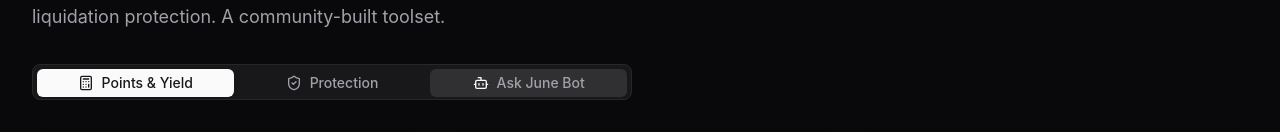
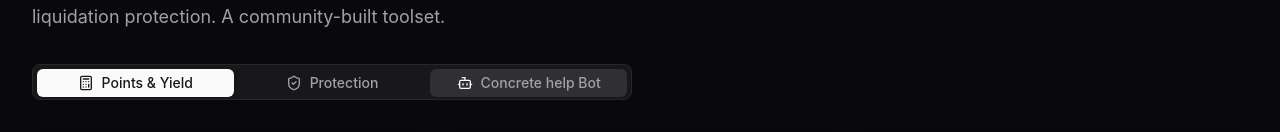
Before and after one commit to abnormalforhad/concrete-hub-ai, a React (Vite) app: page / in a window 1280 px wide. Shown: the part 370-502 px from the top of the page. Built offline with nearby package versions, Linux system fonts and the light colour scheme.

Commit message:
Update App.tsx

```diff
--- a/src/App.tsx
+++ b/src/App.tsx
@@ -193,7 +193,7 @@ export default function App() {
             </TabsTrigger>
             <TabsTrigger value="bot" className="data-[state=active]:bg-primary data-[state=active]:text-primary-foreground px-4 bg-primary/10">
               <Bot className="w-4 h-4 mr-2 text-primary" />
-              Ask June Bot
+              Concrete help Bot
             </TabsTrigger>
           </TabsList>
 
```
